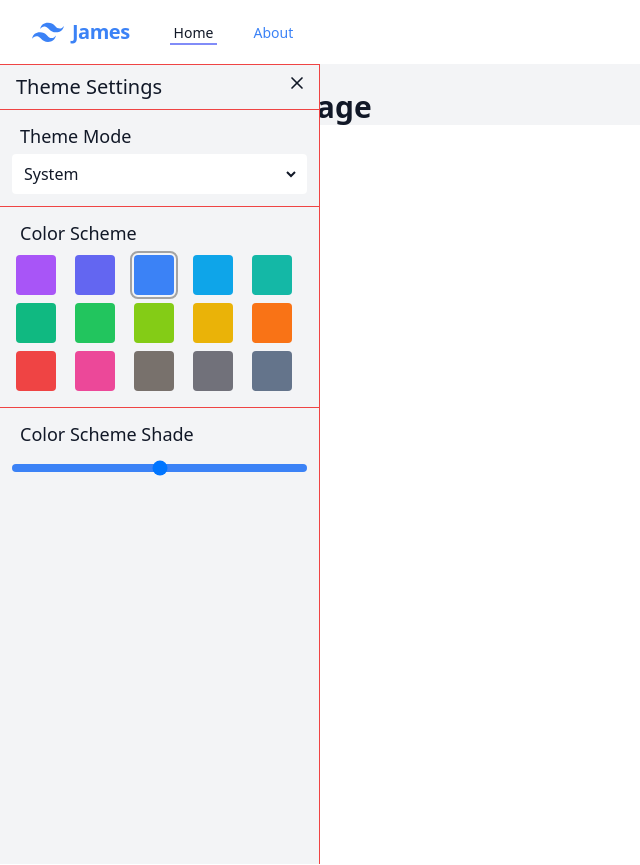
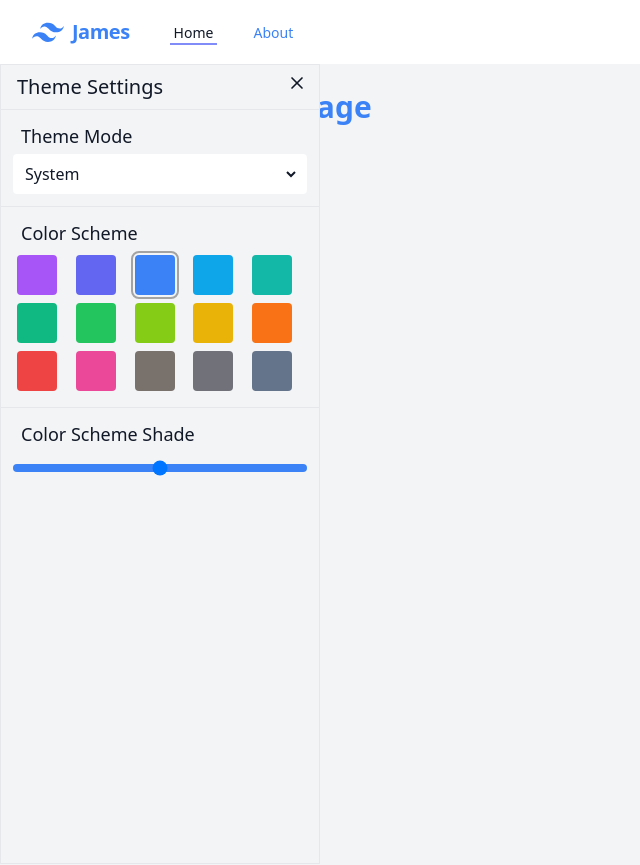
Before and after one commit to BarneyMayerson/portfolio, a Vue app: page / in a window 1280 px wide. Both pictures are taken after a click on the button 16 px from the left and 420 px from the top of the page. Shown: the whole page, without its empty margins (0-640 px from the left). Before the commit the page ends 800 px from the top, so only its background shows below. Built offline with nearby package versions, Linux system fonts and the light colour scheme.

Commit message:
wip (the same)

```diff
--- a/src/Components/Generic/Settings.vue
+++ b/src/Components/Generic/Settings.vue
@@ -11,7 +11,7 @@ const primaryShade = computed(() => colorScheme.primaryShade);
 </script>
 
 <template>
-  <div class="divide-y divide-red-500">
+  <div class="divide-y dark:divide-gray-500">
     <!-- Header -->
     <div class="flex flex-wrap px-3 py-2">
       <div class="w-2/3">
--- a/src/views/HomeView.vue
+++ b/src/views/HomeView.vue
@@ -10,11 +10,14 @@ const { theme } = useThemes(); // needs to init the theme was saved in the local
 
 const displaySettings = ref(false);
 
-const { bgColorClasses } = useColorSchemes();
+const { bgColorClasses, textColorClasses } = useColorSchemes();
 
 const colorScheme = useColorSchemeStore();
 const primaryBgColorClass = computed(
   () => bgColorClasses[colorScheme.primaryColor][colorScheme.primaryShade]
+);
+const primaryColorClass = computed(
+  () => textColorClasses[colorScheme.primaryColor][colorScheme.primaryShade]
 );
 </script>
 
@@ -22,14 +25,17 @@ const primaryBgColorClass = computed(
   <Transition name="slide">
     <div
       v-if="displaySettings"
-      class="fixed left-0 min-h-full text-gray-900 bg-gray-100 dark:text-gray-100 dark:bg-gray-700 w-full border-r border-t border-red-500 top-16 z-20 sm:w-1/2 md:w-1/3 lg:w-1/4"
+      class="fixed left-0 min-h-full text-gray-900 bg-gray-100 dark:text-gray-100 dark:bg-gray-700 w-full border dark:border-gray-500 top-16 z-20 sm:w-1/2 md:w-1/3 lg:w-1/4"
     >
       <Settings @hide="displaySettings = false" />
     </div>
   </Transition>
 
-  <div class="text-gray-900 bg-gray-100 dark:text-gray-100 dark:bg-gray-800">
-    <div class="container mx-auto px-4 lg:px-8 pt-6 min-h-full">
+  <div
+    class="bg-gray-100 dark:bg-gray-800 min-h-screen"
+    :class="primaryColorClass"
+  >
+    <div class="container mx-auto px-4 lg:px-8 pt-6">
       <h1 class="text-3xl font-bold">Here is the Home page</h1>
     </div>
   </div>
```
